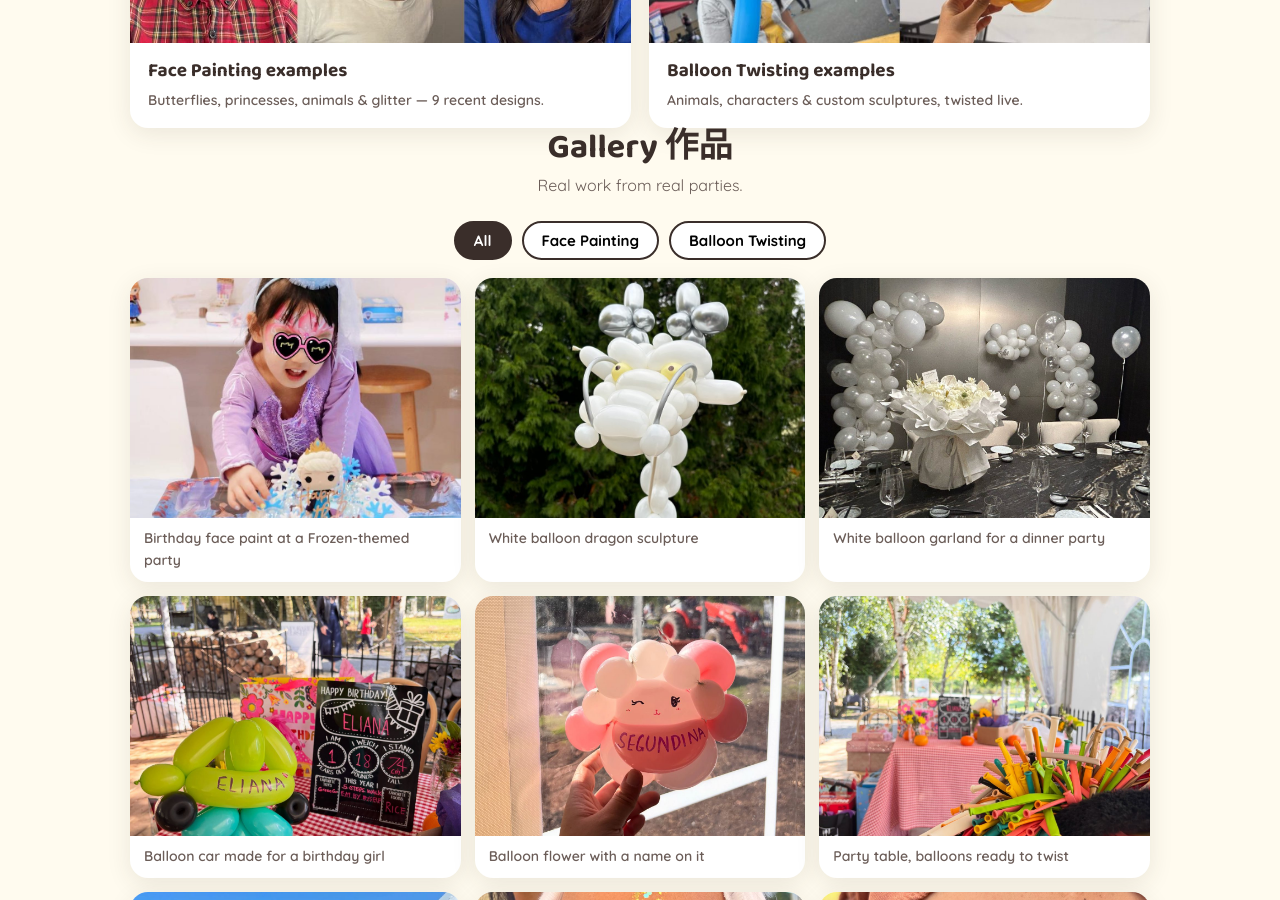
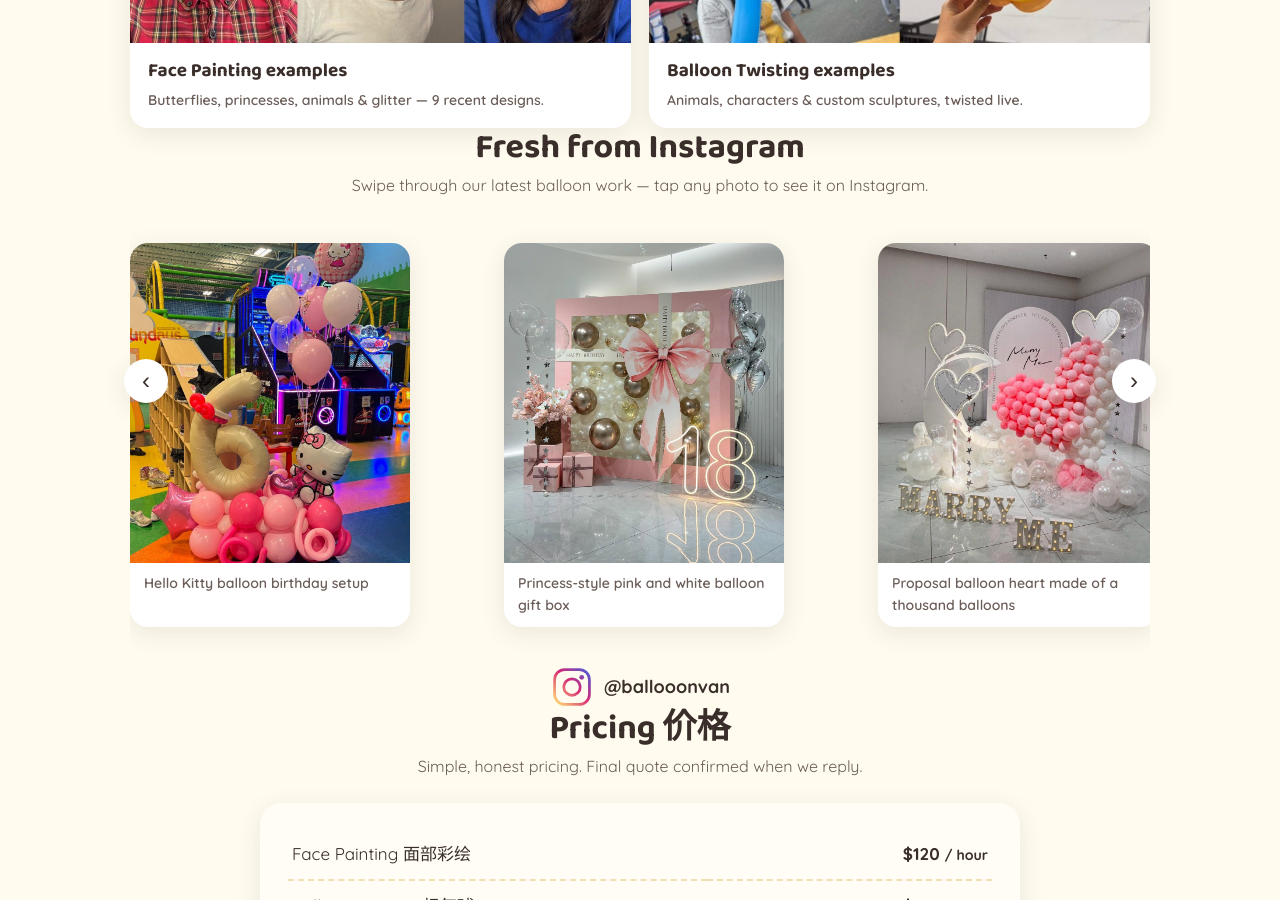
Before and after one commit to karidazhang-beep/ballooonvan-website, a plain HTML site: page index.html in a window 1280 px wide. Shown: the part 1900-2800 px from the top of the page. Drawn offline with Linux system fonts and the light colour scheme.

Commit message:
Remove Gallery section; photos now shown only in the Instagram carousel

```diff
--- a/index.html
+++ b/index.html
@@ -75,13 +75,6 @@ section .sub{text-align:center;color:var(--ink-soft);margin:0 0 24px}
 .showcase figcaption{padding:14px 18px 16px}
 .showcase figcaption strong{display:block;font-family:"Baloo 2",sans-serif;font-size:19px}
 .showcase figcaption span{color:var(--ink-soft);font-size:14px;font-weight:600}
-.filters{display:flex;gap:10px;justify-content:center;margin-bottom:18px;flex-wrap:wrap}
-.filter-btn{border:2px solid var(--ink);background:#fff;border-radius:999px;padding:8px 18px;font-weight:700;cursor:pointer;font-family:inherit;font-size:15px}
-.filter-btn.active{background:var(--ink);color:#fff}
-.gallery{display:grid;grid-template-columns:repeat(3,1fr);gap:14px}
-.gallery figure{margin:0;background:#fff;border-radius:18px;overflow:hidden;box-shadow:var(--shadow)}
-.gallery img{width:100%;height:240px;object-fit:cover}
-.gallery figcaption{padding:10px 14px;font-size:14px;font-weight:600;color:var(--ink-soft)}
 .insta-strip{display:flex;gap:14px;overflow-x:auto;scroll-snap-type:x mandatory;scrollbar-width:none;padding:6px 2px 16px;-webkit-overflow-scrolling:touch}
 .insta-strip::-webkit-scrollbar{display:none}
 .insta-card{flex:0 0 280px;scroll-snap-align:start;background:#fff;border-radius:18px;overflow:hidden;box-shadow:var(--shadow)}
@@ -134,15 +127,12 @@ footer{margin-top:48px;padding:26px 0 90px;text-align:center;color:var(--ink-sof
 .sticky-bar a{flex:1;text-align:center}
 @media (max-width:760px){
   .services,.steps,.showcase{grid-template-columns:1fr}
-  .gallery{grid-template-columns:repeat(2,1fr)}
-  .gallery img{height:180px}
   .nav-links{display:none}
   .contact-grid{grid-template-columns:1fr}
   .field-row{grid-template-columns:1fr}
   .sticky-bar{display:flex}
   footer{padding-bottom:110px}
 }
-@media (max-width:420px){.gallery{grid-template-columns:1fr}.gallery img{height:230px}}
 </style>
 <script type="application/ld+json" id="schema-json">
 {"@context":"https://schema.org","@type":"LocalBusiness","name":"BallooonVan","description":"Face painting, balloon twisting and party decoration for birthdays and parties in Metro Vancouver and beyond.","telephone":"+1-778-881-4661","email":"ballooonvan@yahoo.com","url":"https://ballooonvan.com","priceRange":"$120/hr","founder":{"@type":"Person","name":"Karida Zhang"},"areaServed":"Metro Vancouver and beyond","sameAs":["https://www.instagram.com/ballooonvan"]}
@@ -156,7 +146,7 @@ footer{margin-top:48px;padding:26px 0 90px;text-align:center;color:var(--ink-sof
       <span>BallooonVan<small>FACE PAINTING &nbsp;•&nbsp; BALLOONS &nbsp;•&nbsp; PARTIES</small></span>
     </a>
     <nav class="nav-links">
-      <a href="#services">Services</a><a href="#gallery">Gallery</a><a href="#pricing">Pricing</a><a href="#book">Book now</a>
+      <a href="#services">Services</a><a href="#pricing">Pricing</a><a href="#book">Book now</a>
     </nav>
   </div>
 </header>
@@ -226,17 +216,6 @@ footer{margin-top:48px;padding:26px 0 90px;text-align:center;color:var(--ink-sof
         <figcaption><strong>Balloon Twisting examples</strong><span>Animals, characters &amp; custom sculptures, twisted live.</span></figcaption>
       </figure>
     </div>
-  </section>
-
-  <section id="gallery" class="wrap">
-    <h2>Gallery 作品</h2>
-    <p class="sub">Real work from real parties.</p>
-    <div class="filters" role="group" aria-label="Filter gallery">
-      <button class="filter-btn active" data-filter="all" type="button">All</button>
-      <button class="filter-btn" data-filter="facepaint" type="button">Face Painting</button>
-      <button class="filter-btn" data-filter="balloon" type="button">Balloon Twisting</button>
-    </div>
-    <div class="gallery" id="gallery-grid"></div>
   </section>
 
   <section id="instagram" class="wrap">
@@ -337,22 +316,7 @@ const DEFAULT_SETTINGS = {
   instagram: "ballooonvan", wechat: "KaridaYuan", hourlyRate: 120,
   serviceArea: "Metro Vancouver & beyond"
 };
-const DEFAULT_GALLERY = [
-  {image:"/assets/gallery/birthday-facepaint.jpg", caption:"Birthday face paint at a Frozen-themed party", category:"facepaint"},
-  {image:"/assets/gallery/balloon-dragon.jpg", caption:"White balloon dragon sculpture", category:"balloon"},
-  {image:"/assets/gallery/balloon-garland-white.jpg", caption:"White balloon garland for a dinner party", category:"balloon"},
-  {image:"/assets/gallery/balloon-car.jpg", caption:"Balloon car made for a birthday girl", category:"balloon"},
-  {image:"/assets/gallery/balloon-flower.jpg", caption:"Balloon flower with a name on it", category:"balloon"},
-  {image:"/assets/gallery/party-table.jpg", caption:"Party table, balloons ready to twist", category:"balloon"},
-  {image:"/assets/gallery/balloon-sculpture.jpg", caption:"Balloon sculpture under a blue sky", category:"balloon"},
-  {image:"/assets/gallery/arm-flower.jpg", caption:"Floral arm painting with glitter", category:"facepaint"},
-  {image:"/assets/gallery/arm-rose.jpg", caption:"Pink rose arm painting", category:"facepaint"},
-  {image:"/assets/gallery/arm-tiger.jpg", caption:"Tribal tiger arm painting", category:"facepaint"},
-  {image:"/assets/gallery/arm-fish.jpg", caption:"Little fish arm painting", category:"facepaint"},
-  {image:"/assets/gallery/arm-ironman.jpg", caption:"Iron Man arm painting", category:"facepaint"}
-];
 let SETTINGS = DEFAULT_SETTINGS;
-let GALLERY = DEFAULT_GALLERY;
 const DEFAULT_INSTAGRAM = [
   {image:"/assets/gallery/ig-hello-kitty.jpg", caption:"Hello Kitty balloon birthday setup", post:"https://www.instagram.com/p/DKESERLRnCh/"},
   {image:"/assets/gallery/ig-princess-giftbox.jpg", caption:"Princess-style pink and white balloon gift box", post:"https://www.instagram.com/p/DJ-mbGYvD1m/"},
@@ -366,30 +330,10 @@ const DEFAULT_INSTAGRAM = [
   {image:"/assets/gallery/ig-god-of-wealth.jpg", caption:"God of Wealth balloon sculpture (video)", post:"https://www.instagram.com/reel/DJsNW2EBoot/"}
 ];
 let INSTAGRAM = DEFAULT_INSTAGRAM;
-let activeFilter = "all";
 
 async function loadJSON(path){
   try{ const r = await fetch(path, {cache:"no-store"}); if(!r.ok) return null; return await r.json(); }
   catch(e){ return null; }
-}
-function esc(s){ return String(s==null?"":s).replace(/[&<>"']/g, c => ({"&":"&amp;","<":"&lt;",">":"&gt;",'"':"&quot;","'":"&#39;"}[c])); }
-
-function renderGallery(){
-  const grid = document.getElementById("gallery-grid");
-  const items = GALLERY.filter(p => activeFilter==="all" || p.category===activeFilter);
-  grid.innerHTML = items.map(p =>
-    '<figure><img src="'+esc(p.image)+'" alt="'+esc(p.caption||"BallooonVan work")+'" loading="lazy"><figcaption>'+esc(p.caption||"")+'</figcaption></figure>'
-  ).join("") || '<p class="note">Photos coming soon.</p>';
-}
-document.querySelectorAll(".filter-btn").forEach(btn => {
-  btn.addEventListener("click", () => {
-    document.querySelectorAll(".filter-btn").forEach(b => b.classList.remove("active"));
-    btn.classList.add("active"); activeFilter = btn.dataset.filter; renderGallery();
-  });
-});
-
-function selectedServices(){
-  return Array.from(document.querySelectorAll('input[name="service"]:checked')).map(i => i.value);
 }
 function updateEstimate(){
   const el = document.getElementById("estimate");
@@ -476,9 +420,6 @@ async function loadInstagram(){
     document.querySelectorAll("[data-phone-sms]").forEach(a => { a.href = "sms:+1" + digits; });
     document.querySelectorAll("[data-email]").forEach(a => { a.href = "mailto:" + SETTINGS.email; a.textContent = SETTINGS.email; });
   }
-  const g = await loadJSON("/content/gallery.json");
-  if(g && Array.isArray(g.photos) && g.photos.length) GALLERY = g.photos;
-  renderGallery();
   loadInstagram();
   updateEstimate();
 })();
```
